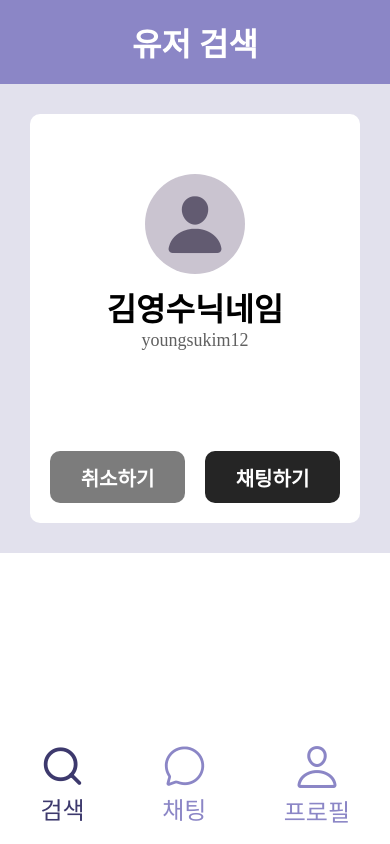
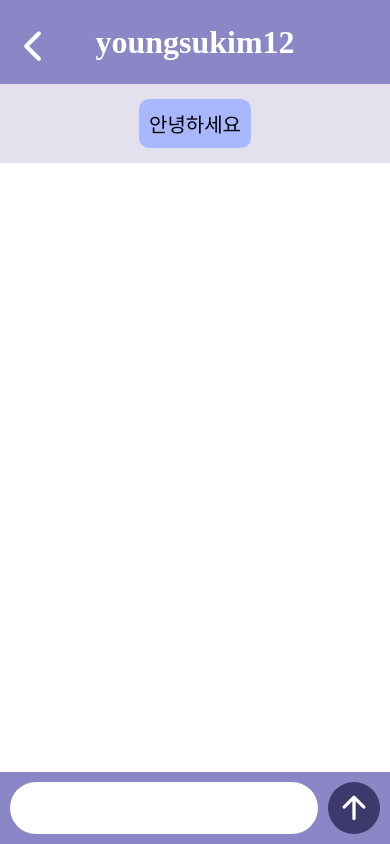
Before and after one commit to ssuryeon/gdgoc_project_frontend, a React Native app: screen / in a window 390 px wide. Built offline with nearby package versions, Linux system fonts and the light colour scheme.

Commit message:
feat: 채팅목록, 채팅방 내부 채팅제외

```diff
--- a/src/App.tsx
+++ b/src/App.tsx
@@ -5,12 +5,14 @@ import {theme} from './theme';
 // import SignUp from './pages/SignUp';
 // import Profile from './pages/Profile';
 // import ModifyPage from './pages/ModifyPage';
-import SearchPage from './pages/SearchPage';
+// import SearchPage from './pages/SearchPage';
+// import ChatListPage from './pages/ChatListPage';
+import ChattingPage from './pages/ChattingPage';
 
 function App() {
   return (
     <ThemeProvider theme={theme}>
-      <SearchPage />
+      <ChattingPage />
     </ThemeProvider>
   );
 }
--- a/src/components/Container.tsx
+++ b/src/components/Container.tsx
@@ -4,6 +4,5 @@ export const Container = styled.View`
     background-color: #fff;
     justify-content: center;
     align-items: center;
-    width: 100%;
-    padding: 30px
+    width: 100%
 `;
--- /dev/null
+++ b/src/pages/ChattingPage.tsx
@@ -0,0 +1,75 @@
+import Header from '../components/Header';
+import styled, {useTheme} from 'styled-components/native';
+import {ScrollView, Pressable, View, StyleSheet} from 'react-native';
+import {Container} from '../components/Container';
+import Ionicons from 'react-native-vector-icons/Ionicons';
+import ProfileIcon from '../components/ProfileIcon';
+import CustomText from '../components/CustomText';
+
+const OtherChat = styled.View`
+    padding: 10px;
+    background-color: ${props => props.theme.chat1};
+    border-radius: 10px;
+    position: 'relative';
+    align-items: 'center';
+    &:before {
+        position: 'absolute';
+        top: 13px;
+        left: -100%;
+        width: 0;
+        height: 0;
+        border-style: solid;
+        border-width: 10px 20px 10px 0px;
+        border-color: transparent ${props => props.theme.chat1} transparent transparent;
+    }
+`;
+
+const ChatInput = styled.TextInput`
+    flex: 1;
+    height: 100%;
+    border-radius: 30px;
+    border: none;
+    background-color: #fff;
+`;
+
+const InsertChat = () => {
+    const theme = useTheme();
+    return (
+        <View style={{flexDirection: 'row', backgroundColor: theme.brandColor, padding: 10}}>
+            <ChatInput />
+            <Pressable style={[styles.inputBtn, {backgroundColor: theme.darkpurple}]}>
+                <Ionicons name="arrow-up" size={35} color="#fff"/>
+            </Pressable>
+        </View>
+    )
+}
+
+
+const ChattingPage = () => {
+    const theme = useTheme();
+    return (
+        <>
+            <Header text="youngsukim12"/>
+            <Pressable style={{position: 'absolute', top: '5%', left: 10, transform: 'translateY(-20px)'}}><Ionicons name='chevron-back-outline' size={45} color='#fff'/></Pressable>
+            <ScrollView style={{width: '100%', height: '90%'}}>
+                <Container style={{backgroundColor: theme.inputColor, padding: 15, justifyContent: 'flex-start', minHeight: '100%'}}>
+                    <OtherChat><CustomText style={{fontSize: 20, fontFamily: 'Pretendard-SemiBold'}}>안녕하세요</CustomText></OtherChat>
+                </Container>
+            </ScrollView>
+            <InsertChat />
+        </>
+    )
+}
+
+const styles = StyleSheet.create({
+    inputBtn: {
+        width: 52,
+        height: 52,
+        borderRadius: '50%',
+        justifyContent: 'center',
+        alignItems: 'center',
+        marginLeft: 10
+    }
+})
+
+export default ChattingPage;
--- a/src/pages/ModifyPage.tsx
+++ b/src/pages/ModifyPage.tsx
@@ -12,7 +12,7 @@ const ModifyPage = () => {
         <>
             <Header text='프로필 수정' />
             <ScrollView style={{width: '100%'}}>
-                <Container>
+                <Container style={{padding: 30}}>
                     <View style={{width: '100%', marginBottom: 30, justifyContent: 'center', alignItems: 'center'}}>
                         <ProfileIcon />
                         <Button text="이미지 수정" style={{width: 100, height: 40}} textStyle={{fontSize: 16}}/>
--- a/src/pages/SearchPage.tsx
+++ b/src/pages/SearchPage.tsx
@@ -12,7 +12,7 @@ const SearchPage = () => {
         <>
             <Header text="유저 검색"/>
             <ScrollView style={{width: '100%', height: '90%'}}>
-                <Container style={{backgroundColor: theme.inputColor, padding: -10, justifyContent: 'flex-start', minHeight: '100%'}}>
+                <Container style={{backgroundColor: theme.inputColor, padding: 15, justifyContent: 'flex-start', minHeight: '100%'}}>
                     <SelectedUserPage />
                 </Container>
             </ScrollView>
--- a/src/pages/SignUpPage.tsx
+++ b/src/pages/SignUpPage.tsx
@@ -11,7 +11,7 @@ const SignUpPage = () => {
         <>
             <Header text="회원가입"/>
             <ScrollView style={{width: '100%'}}>
-                <Container>
+                <Container style={{padding: 30}}>
                     <Form text="이름"/>
                     <BtnForm text="아이디"/>
                     <BtnForm text="전화번호" />
```
Also changed, not shown: src/pages/ChatListPage.tsx (+70 -0 lines).
